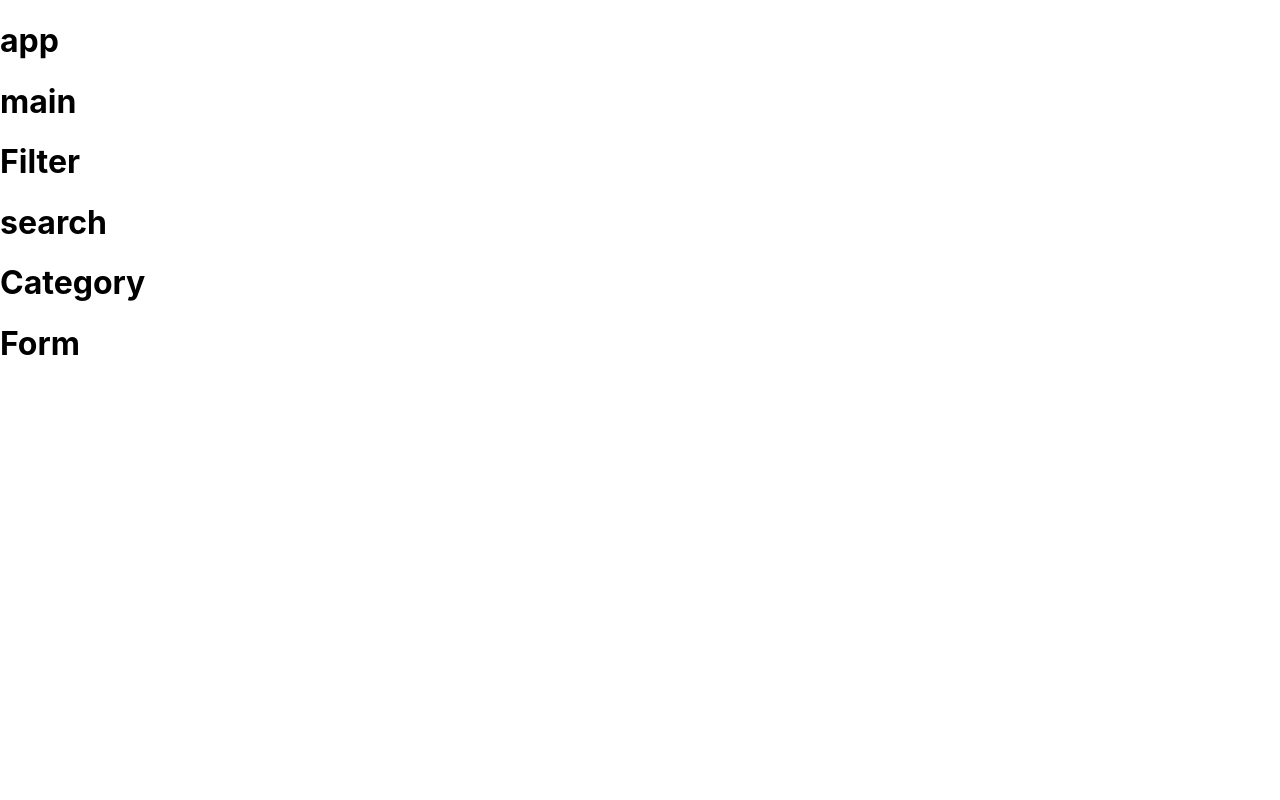
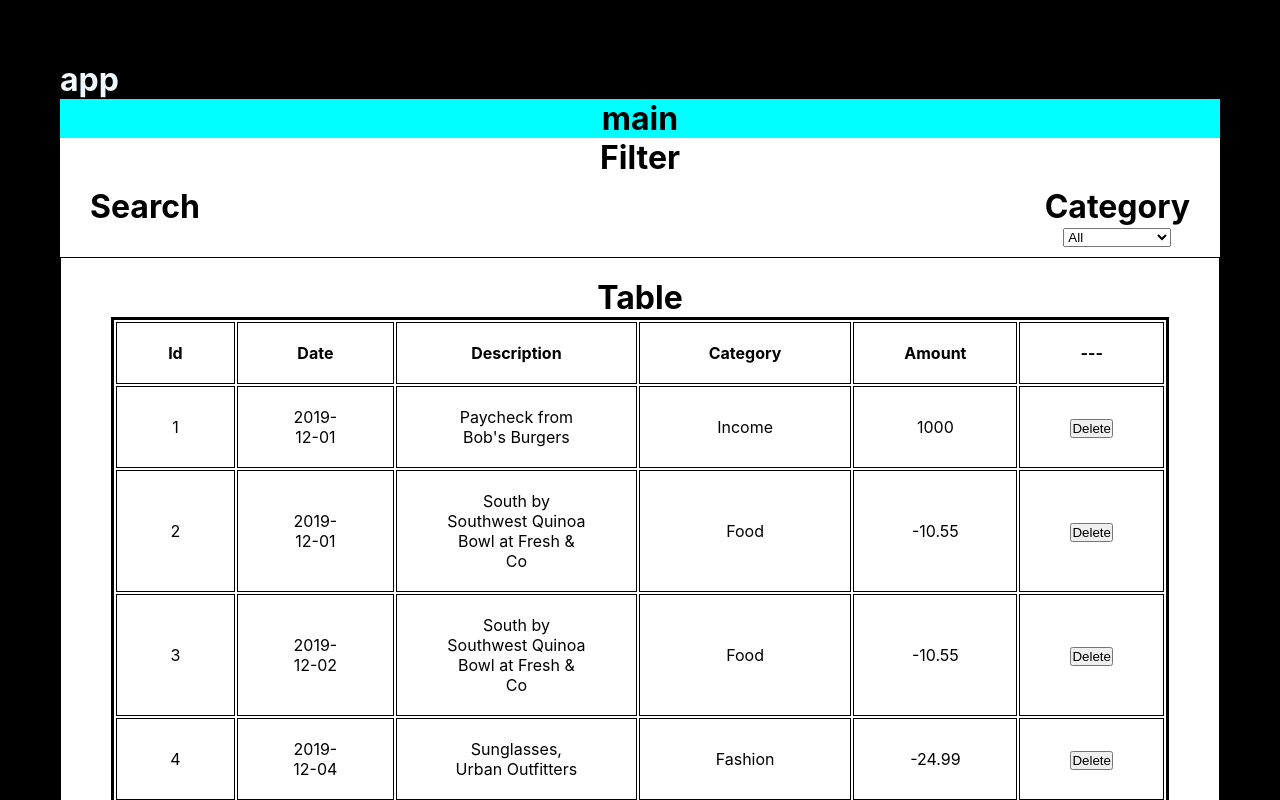
Before and after one commit to Nurdin-Ismail/code-challenge-Bank, a React (Create React App) app: page / in a window 1280 px wide. Shown: the top 800 px of the page. Built offline with nearby package versions, Linux system fonts and the light colour scheme; data requests are answered from the project's data file.

Commit message:
Completed fetching the Data and placing it in the Table.

```diff
--- a/db.json
+++ b/db.json
@@ -97,6 +97,20 @@
       "category": "Food",
       "amount": "3000",
       "id": 14
+    },
+    {
+      "date": "1111-02-22",
+      "description": "fdcsfcdx",
+      "category": "food",
+      "amount": 1222,
+      "id": 15
+    },
+    {
+      "date": "",
+      "description": "",
+      "category": "",
+      "amount": 0,
+      "id": 16
     }
   ]
- }
+}
--- a/src/App.css
+++ b/src/App.css
@@ -1,38 +1,58 @@
-.App {
+*{
+  padding: 0px;
+  margin: 0px;
+}
+.App{
+  background-color: black;
+  padding: 60px 60px;
+  color: aliceblue;
+}
+
+.Main{
+  background-color: aqua;
+  color: black;
+
+
+  align-items: center;
+  align-content: center;
   text-align: center;
 }
 
-.App-logo {
-  height: 40vmin;
-  pointer-events: none;
+.Filter{
+  background-color: rgb(255, 255, 255);
+
+}
+.Filter-bar{
+  display: flex;
+  justify-content: space-between;
+  margin: 10px 30px;
+}
+.Search{
+
+
 }
 
-@media (prefers-reduced-motion: no-preference) {
-  .App-logo {
-    animation: App-logo-spin infinite 20s linear;
-  }
+.Category{
+
+}
+.Table{
+ display: flex;
+ flex-direction: column;
+ align-items: center;
+
+
+}
+.Table, th, td {
+  border: 1px solid;
+  align-content: center;
+ padding: 20px 50px;
 }
 
-.App-header {
-  background-color: #282c34;
-  min-height: 100vh;
-  display: flex;
-  flex-direction: column;
-  align-items: center;
-  justify-content: center;
-  font-size: calc(10px + 2vmin);
-  color: white;
+.Form{
+
 }
 
-.App-link {
-  color: #61dafb;
+.table{
+
+ border: solid black 3px;
 }
-
-@keyframes App-logo-spin {
-  from {
-    transform: rotate(0deg);
-  }
-  to {
-    transform: rotate(360deg);
-  }
-}
--- a/src/App.js
+++ b/src/App.js
@@ -5,8 +5,10 @@ import Main from './Main';
 
 
 function App() {
+
+
   return (
-    <div>
+    <div className='App'>
       <h1>app</h1>
       <Main/>
     </div>
--- a/src/Categories.js
+++ b/src/Categories.js
@@ -1,8 +1,96 @@
-import React from "react";
+import React,{useState} from "react";
 
-function Categories(){
+function Categories({copiedData, setCopiedData, transactionData, filtered, setFiltered}){
+    // console.log(copiedData)
+
+    let unchangedData = [...transactionData]
+
+    // console.log(unchangedData)
+
+    const [categ, setCateg] = useState('All')
+
+    if(categ == 'All'){
+        setFiltered(copiedData)
+        console.log(filtered)
+    }
+    // console.log(categ)
+    console.log(categ)
+    // console.log(copiedData[0].category)
+    function handleCategories(e){
+
+        let target = e.target.value
+        setCateg(target);
+        if(target != 'All'){
+
+            setFiltered( copiedData.filter((item) => item.category === target))
+
+
+
+            return  console.log(filtered)
+        }else{
+
+            setFiltered(copiedData)
+            return console.log(filtered)
+        }
+
+
+
+
+
+
+        // if (categ == 'All'){
+
+        // }else if(categ == 'Income'){
+        //     let filteredData = copiedData.filter((item) => item.category === target)
+        //     console.log(filteredData)
+
+        // }else if(categ == 'Food'){
+        //     let filteredData = copiedData.filter((item) => item.category === target)
+        //     console.log(filteredData)
+
+        // }else if(categ == 'Fashion'){
+        //     let filteredData = copiedData.filter((item) => item.category === target)
+        //     // console.log(filteredData)
+
+        // }else if(categ == 'Gift'){
+        //     let filteredData = copiedData.filter((item) => item.category === target)
+        //     // console.log(filteredData)
+
+        // }else if(categ == 'Transportation'){
+        //     let filteredData = copiedData.filter((item) => item.category.value === target)
+        //     // console.log(filteredData)
+
+        // }else if(categ == 'Entertainment'){
+        //     let filteredData = copiedData.filter((item) => item.category.value === target)
+        //     // console.log(filteredData)
+
+        // }else if(categ == 'Housing'){
+        //     let filteredData = copiedData.filter((item) => item.category.value === target)
+        //     // console.log(filteredData)
+
+        // }
+
+
+
+
+
+    }
+
     return (
-        <h1>Category</h1>
+
+        <div className="Category">
+            <h1>Category</h1>
+            <select onChange={handleCategories}>
+                <option value="All">All</option>
+                <option value="Income">Income</option>
+                <option value="Food">Food</option>
+                <option value="Fashion">Fashion</option>
+                <option value="Gift">Gift</option>
+                <option value="Transportation">Transportation</option>
+                <option value="Entertainment">Entertainment</option>
+                <option value="Housing">Housing</option>
+            </select>
+        </div>
     )
 }
 
--- /dev/null
+++ b/src/DataRows.js
@@ -0,0 +1,20 @@
+import React from 'react'
+
+function DataRows(props) {
+    return (
+
+        <tr className='data'>
+            <td>{props.id}</td>
+            <td>{props.date}</td>
+            <td>{props.description}</td>
+            <td>{props.category}</td>
+            <td>{props.amount}</td>
+
+            <td><button className='delete-form'>Delete</button></td>
+        </tr>
+
+
+    )
+}
+
+export default DataRows;
--- a/src/Filter.js
+++ b/src/Filter.js
@@ -1,13 +1,38 @@
-import React from "react";
+import React,{useState} from "react";
 import Search from "./Search";
 import Categories from "./Categories";
+import Table from "./Table";
 
-function Filter(){
+function Filter({transactionData}){
+    console.log(transactionData);
+    console.log(typeof(transactionData))
+    let copy = []
+    copy = [...transactionData]
+    const [copiedData, setCopiedData] = useState(copy)
+    // console.log(copiedData)
+
+    const [filtered, setFiltered] = useState([])
+
+    console.log(filtered)
+
+
+
     return (
-        <div>
+        <div className='Filter'>
             <h1>Filter</h1>
+            <div className="Filter-bar">
             <Search/>
-            <Categories/>
+            <Categories copiedData={copiedData} setCopiedData={setCopiedData} transactionData={transactionData} filtered={filtered} setFiltered={setFiltered}/>
+            </div>
+
+            <div>
+                <Table filtered={filtered}/>
+
+
+
+
+            </div>
+
         </div>
     )
 }
--- a/src/Form.js
+++ b/src/Form.js
@@ -1,8 +1,11 @@
-import React from "react";
+import React,{useState} from "react";
 
 function Form(){
     return (
-        <h1>Form</h1>
+
+        <div className="Form">
+             <h1>Form</h1>
+        </div>
     )
 }
 
--- a/src/Main.js
+++ b/src/Main.js
@@ -2,32 +2,84 @@ import React,{useState, useEffect} from "react";
 import Filter from "./Filter";
 import Form from "./Form";
 
+
 function Main(){
 
     const [transactionData, setTransactionData] = useState([])
+    const [counter, setCounter] = useState(4)
+    // console.log(transactionData)
     useEffect(() => {
-        console.log("Test useeffect")
+
 
         fetch("http://localhost:3000/transactions")
-        .then(response => response.json())
+        .then((response) => {
+            if (!response.ok) {
+              // handle errors on fetch
+              throw new Error("Error fetching data.");
+            }
+            return response.json();
+          })
         .then(transaction => {
-            console.log(transaction)
+
             setTransactionData(transaction);
+
+
         })
-    },[])
+    }, [])
+
+
+
+
 
 
         return(
+
+
+
+
+            <div className='Main'>
+                 {transactionData.length >= 4 ? (
                        <div>
                         <h1>main</h1>
-            <Filter/>
-            <Form/>
+
+
+
+                <div>
+
+                    <div>
+                        <Filter transactionData={transactionData}/>
+                        <Form transactionData={transactionData} setTransactionData={setTransactionData}/>
+                    </div>
+
 
 
                 </div>
 
 
+
+
+                       </div>
+
+
+
+
+            ) : (
+                <h1>hallo</h1>
+            )}
+
+
+
+
+           </div>
         )
+
+
+
+
+
+
+
+
 
 
 
--- a/src/Search.js
+++ b/src/Search.js
@@ -1,8 +1,11 @@
-import React from "react";
+import React,{useState} from "react";
 
 function Search(){
     return (
-        <h1>search</h1>
+
+        <div className="Search">
+            <h1>Search</h1>
+        </div>
     )
 }
 
--- a/src/Table.js
+++ b/src/Table.js
@@ -1,8 +1,59 @@
 import React,{useState} from "react";
+import './App.css';
+import DataRows from "./DataRows";
 
-function Table(){
+function Table(filtered){
+
+    function tableRows(){
+
+
+        let nanu = filtered.filtered.map((item) => {
+                    console.log(item);
+
+                    return <DataRows key={item.id} id={item.id}date={item.date} description={item.description} category={item.category} amount={item.amount} />
+
+
+                })
+                return nanu
+
+    }
     return (
-        <div>
+        <div className="Table">
+
+            <h1>Table</h1>
+            <table className="table">
+               <tr className='Heading'>
+                     <th>Id</th>
+
+                    <th>Date</th>
+                    <th>Description</th>
+                    <th>Category</th>
+                    <th>Amount</th>
+                    <th>---</th>
+                </tr>
+
+                {tableRows()}
+
+
+
+                {/* <tr>
+                    <td>1</td>
+                    <td>Jan - April</td>
+                    <td>Credit</td>
+                </tr>
+
+                <tr>
+                     <td>2</td>
+                     <td>May - August</td>
+                     <td>Pass</td>
+               </tr>
+
+               <tr>
+                      <td>2</td>
+                      <td>September - December</td>
+                      <td>Distinction</td>
+               </tr> */}
+            </table>
 
         </div>
     )
```
Lines whose indentation alone changed are shown as unchanged.
